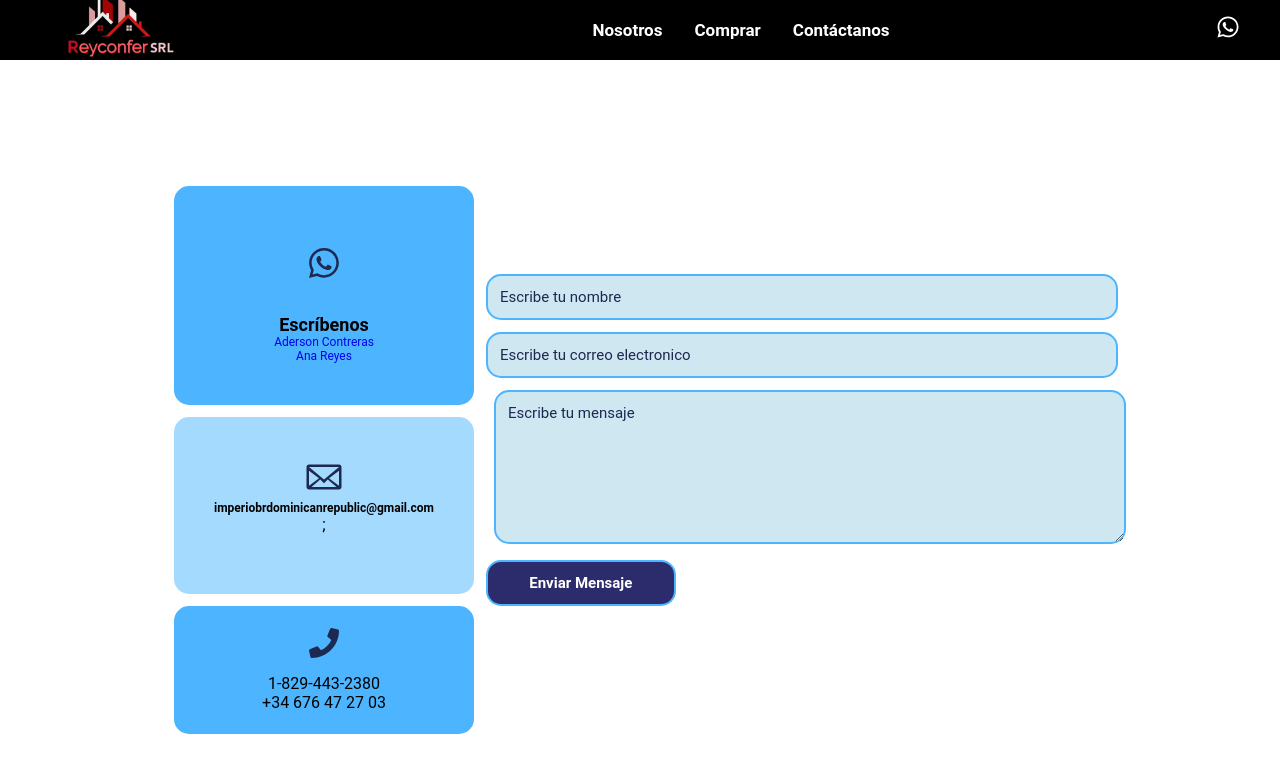
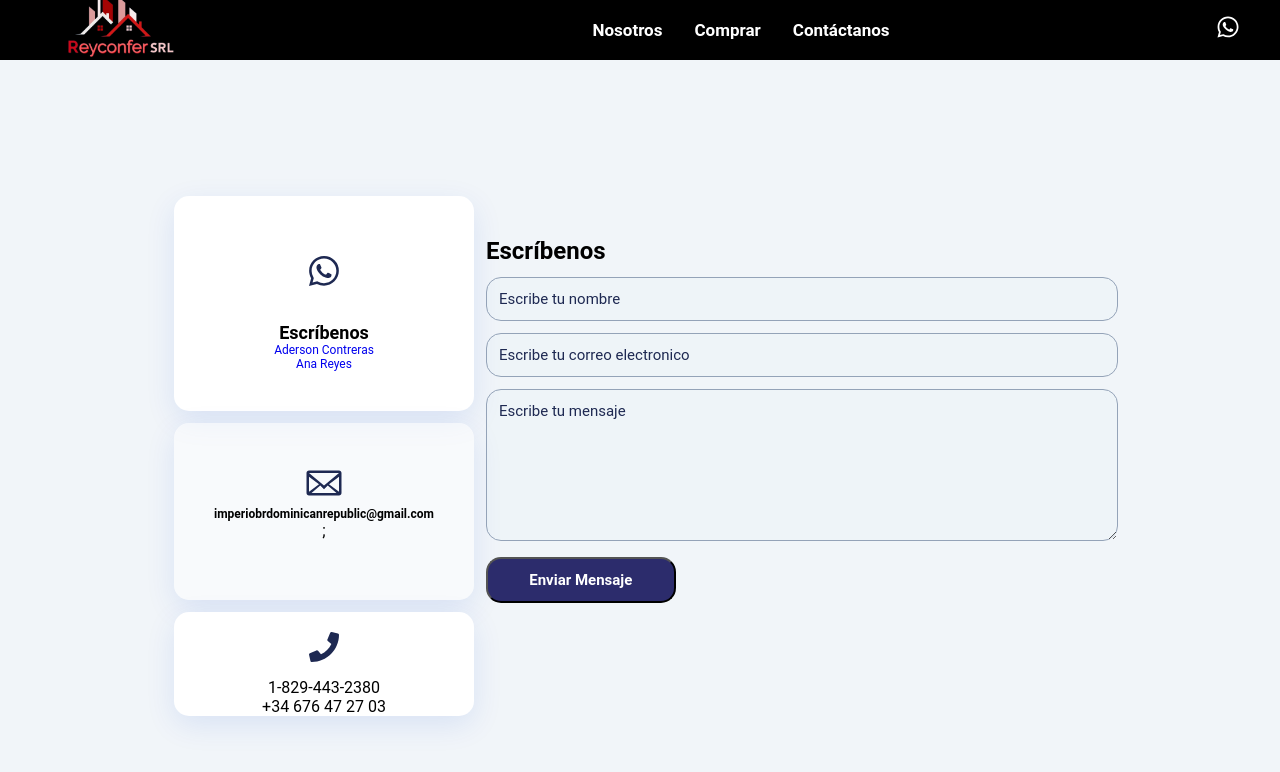
Before and after one commit to Luis0830/real-state, a React (Create React App) app: page /contactenos in a window 1280 px wide. Shown: the top 772 px of the page. Built offline with nearby package versions, Linux system fonts and the light colour scheme.

Commit message:
new Style white all

```diff
--- a/src/components/About.js
+++ b/src/components/About.js
@@ -14,16 +14,16 @@ function About() {
 <meta name="keywords" content="bienes raíces, venta, apartamentos, reyconfer, República Dominicana, equipo, expertos" />
     </Helmet>
     <NavTwo />
-    <section className="bg-gradient-to-br from-navi to-d-red">
+    <section className="bg-blugray">
       <div className="max-w-7xl mx-auto px-4 sm:px-6 lg:px-8 py-16">
         <div className="grid grid-cols-1 md:grid-cols-2 mid:grid-cols-2 gap-8 items-center">
-          <div className='text-bggrey text-justify sm:text-center'>
+          <div className=' text-justify sm:text-center'>
             <h2 className="text-4xl font-bold border-white text-textarea mb-4 ">Bienvenidos a Reyconfer, nuestro sitio web de bienes raíces</h2>
             <p className="text-lg text-gray-700 mb-8">Somos un equipo de agentes experimentados que estamos apasionados por ayudar a nuestros clientes a encontrar la propiedad perfecta.</p>
             <ul className="list-disc list-inside mb-8 text-justify sm:text-center">
-              <li className="text-lg text-gray-700 mb-4">Servicio personalizado y atención al detalle</li>
-              <li className="text-lg text-gray-700 mb-4">Conocimiento extenso del mercado local de bienes raíces</li>
-              <li className="text-lg text-gray-700 mb-4">Fortaleza en habilidades de negociación para ayudarte a obtener la mejor oferta</li>
+              <li className="text-lg ">Servicio personalizado y atención al detalle</li>
+              <li className="text-lg ">Conocimiento extenso del mercado local de bienes raíces</li>
+              <li className="text-lg ">Fortaleza en habilidades de negociación para ayudarte a obtener la mejor oferta</li>
               <li className="text-lg text-gray-700 mb-4">Acceso a una amplia red de profesionales de la industria</li>
             </ul>
             <Link to="/contactenos" className="bg-gradient-to-br text-white from-navi to-d-white border-solid border-textarea border-[2px] outline-hoveline text-[18px] p-5 w-[50%] no-underline sm:w-[70%] rounded-[23px] bg-green-500 hover:bg-green-600 text-white font-bold py-2 px-4 rounded">
--- a/src/components/contact/Contact.js
+++ b/src/components/contact/Contact.js
@@ -30,7 +30,7 @@ function Contact() {
   return (
     <>
     <NavTwo />
-    <motion.div initial='out' animate='in' exit='out' variants={animationThree} className='h-screen sm:h-full bg-gradient-to-br from-navi via-d-blue to-d-red '>
+    <motion.div initial='out' animate='in' exit='out' variants={animationThree} className='h-screen sm:h-full bg-blugray '>
     <Helmet>
                 <title>Proyectos</title>
                 <meta name="description" content="Contactanos para informacion, contizaciones, Detalles " />
@@ -38,7 +38,7 @@ function Contact() {
     <section className='flex sm:flex-col items-center justify-center content-center mx-2'>
 
     <div className='flex-cols sm:mt-5 sm:order-last md:mx-[5%] md:w-[50%] sm:w-[100%]  h-full items-center justify-center content-center  text-center'>
-    <div className='p-10 sm:p-2 border-solid border-lineblue bg-lineblue rounded-[15px] border-2 m-3 sm:ml-6 max-w-xs'>
+    <div className='p-10 sm:p-2   shadow-[rgba(7,_65,_210,_0.1)_0px_9px_30px]  bg-white rounded-[15px]  m-3 sm:ml-6 max-w-xs'>
       <BsWhatsapp className='mt-5 mb-3 text-[30px] text-navi'/>
       <div className='mt-5 text-[12px]'>
       <h2>Escríbenos</h2>
@@ -46,7 +46,7 @@ function Contact() {
       <Link to={'https://api.whatsapp.com/send?phone=34676472703'} target='_blank' className=' no-underline cursor-pointer'><p>Ana Reyes</p></Link>
       </div>
       </div>
-    <div className='sm:flex-col p-10 sm:m-0 sm:p-0 sm:ml-6 bg-lineblue backdrop-filter bg-opacity-50 rounded-[15px] overflow-hidden border-2 m-3  max-w-xs'>
+    <div className='sm:flex-col p-10 sm:m-0 sm:p-0 sm:ml-6  shadow-[rgba(7,_65,_210,_0.1)_0px_9px_30px] bg-white bg-opacity-50 rounded-[15px] overflow-hidden border-2 m-3  max-w-xs'>
       <GoMail className='text-[40px] sm:-mb-[40px] sm:mt-5 text-navi'/>
       <div className='flex  mb-5 sm:m-0 sm:mt-8 sm:mb-0 flex-col '>
       <div className='space-y-2 sm:space-y-1  font-[600]'>
@@ -54,7 +54,7 @@ function Contact() {
       </div>;
       </div>
       </div>
-    <div className='border-solid  rounded-[15px] sm:ml-6 border-lineblue bg-lineblue border-2 m-3 max-w-xs'>
+    <div className=' rounded-[15px] sm:ml-6 border-lineblue bg-white  shadow-[rgba(7,_65,_210,_0.1)_0px_9px_30px]  m-3 max-w-xs'>
       <FaPhone className='mt-5 sm:mt-3 mb-3 sm:mb-1 text-[30px] text-navi'/>
       <div className='mb-5 sm:mb-1'>
       <p>1-829-443-2380</p>
@@ -64,11 +64,11 @@ function Contact() {
     </div>
     <div className=' md:mr-[25%] sm:mr-0 h-screen w-[50%] sm:h-[60%] sm:mt-[30%] sm:w-full sm:mr-0  flex items-center justify-center content-center'>
       <form ref={form} onSubmit={sendEmail} className='space-y-3  w-[100%] gap-5 flex-col content-center items-center justify-center'>
-      <div className='sm:flex sm:content-center sm:items-center sm:justify-center'><h2 className='text-white -mt-20'>Escríbenos</h2></div>
-        <input type="text" name='name' placeholder='Escribe tu nombre' className='w-[100%] p-3 bg-opacity-60  border-solid placeholder-navi bg-textarea border-[2px] border-lineblue rounded-[15px] outline-hoveline text-[15px] focus:ring-hoveline focus:border-navi block' required/>
-        <input type="email" name='email' placeholder='Escribe tu correo electronico' className=' p-3 bg-opacity-60  w-[100%] placeholder-navi bg-textarea  border-lineblue border-solid border-[2px] outline-hoveline text-[15px] rounded-[15px]' required/>
-        <textarea name="message" rows="7" placeholder='Escribe tu mensaje' className='w-full p-3 border-solid bg-opacity-60 placeholder-navi bg-textarea border-lineblue border-[2px] m-2 sm:m-0 w-[100%] outline-hoveline text-[15px] rounded-[15px]' required></textarea>
-        <div className='sm:flex sm:content-center sm:items-center sm:justify-center'><button type='submit' className='btn btn-primary bg-naviblue text-white font-bold text-[14px] rounded-[15px] placeholder-navi border-solid border-lineblue border-[2px] outline-hoveline text-[15px] p-3 w-[30%] sm:w-[70%]'>Enviar Mensaje</button></div>
+      <div className='sm:flex sm:content-center sm:items-center sm:justify-center'><h2 className=' -mt-20'>Escríbenos</h2></div>
+        <input type="text" name='name' placeholder='Escribe tu nombre' className='w-[100%] p-3 bg-opacity-[5%]  border-solid placeholder-navi bg-textarea border-[1px] border-inputline rounded-[15px] outline-inputhover text-[15px] focus:ring-hoveline focus:border-inputhover block' required/>
+        <input type="email" name='email' placeholder='Escribe tu correo electronico' className=' p-3 bg-opacity-[5%]  w-[100%] placeholder-navi bg-textarea  border-inputline border-solid border-[1px] outline-inputhover text-[15px] rounded-[15px]' required/>
+        <textarea name="message" rows="7" placeholder='Escribe tu mensaje' className='w-full p-3 border-solid bg-opacity-[5%] placeholder-navi bg-textarea border-inputline border-[1px]  sm:m-0 w-[100%] outline-inputhover text-[15px] rounded-[15px]' required></textarea>
+        <div className='sm:flex sm:content-center sm:items-center sm:justify-center'><button type='submit' className='btn btn-primary bg-naviblue text-white font-bold text-[14px] rounded-[15px] placeholder-navi  outline-inputhover text-[15px] p-3 w-[30%] sm:w-[70%]'>Enviar Mensaje</button></div>
       </form>
       </div>
 
--- a/tailwind.config.js
+++ b/tailwind.config.js
@@ -20,6 +20,11 @@ module.exports = {
       'hoveline': '#00CCFF',
       'arrows'  :  '#000000',
       'green'   : '#38E54D',
+      'blugray':'#F1F5F9',
+      'colorbox':'#075985',
+      'blurgrey': '#64748B',
+      'inputline':'#94A3B8',
+      'inputhover': '#71717A',
     },
     fontFamily: {
       'poppins': ['Poppins',  'sans-serif'],
```
Also changed, not shown: src/components/Imuebles.js (+5 -147 lines).
